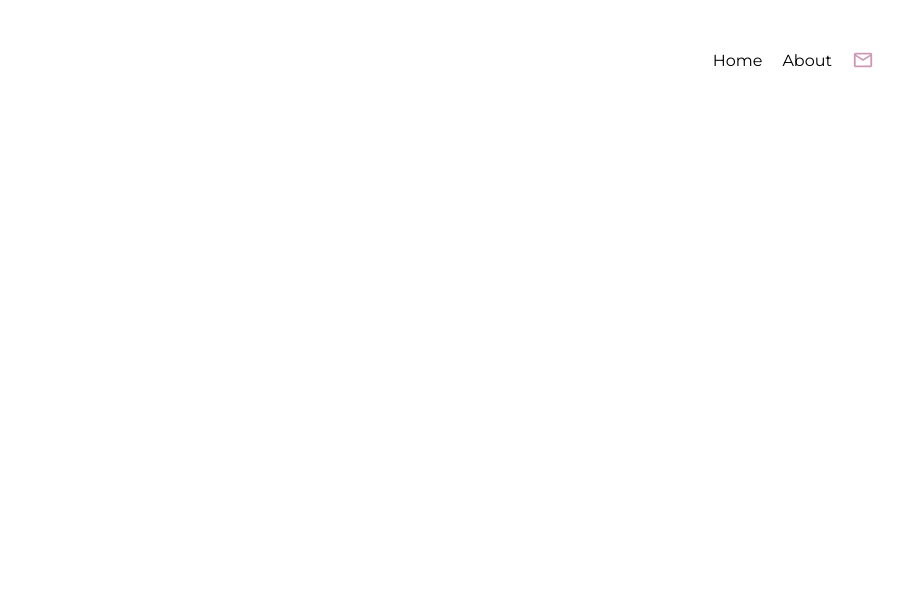
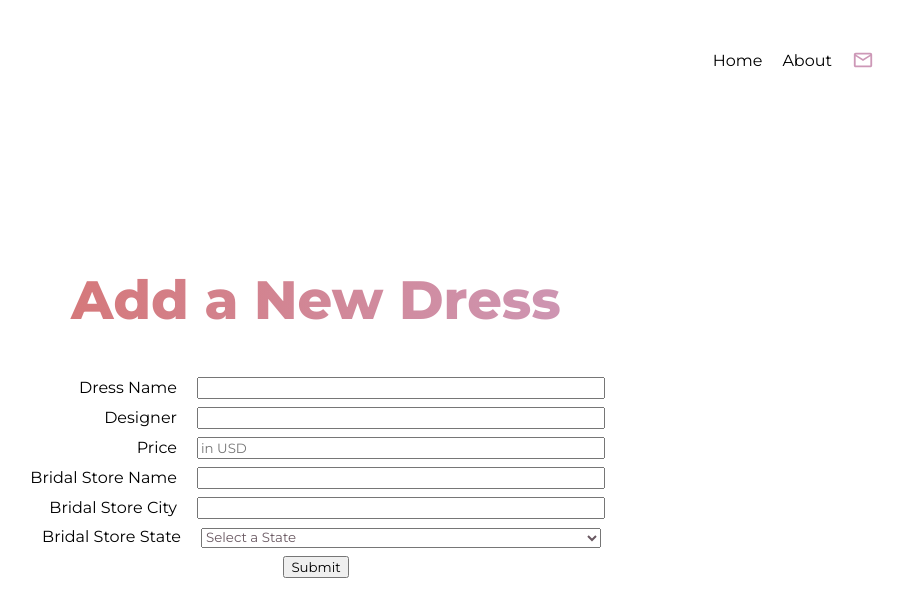
Before and after one commit to LilNoobie/gown-price-checker, a React (Create React App) app: page /form in a window 1280 px wide. Before the commit this address had no page. Shown: the top 616 px of the page, without its empty margins (324-1228 px from the left). Built offline with nearby package versions, Linux system fonts and the light colour scheme.

Commit message:
Started form

```diff
--- a/src/Components/App/App.jsx
+++ b/src/Components/App/App.jsx
@@ -7,6 +7,7 @@ import Navbar from '../Navbar/Navbar';
 import About from '../../Pages/About/About';
 import DressDetails from '../../Pages/Dress/DressDetails';
 import Home from '../../Pages/Home/Home';
+import Form from '../Form/Form';
 
 
 function App() {
@@ -18,6 +19,7 @@ function App() {
           <Route path="/" exact element={<Home />} />
           <Route path="/about" exact element={<About/>} />
           <Route path="/dress/:style" element={<DressDetails/>} />
+          <Route path="/form" element={<Form/>} />
         </Routes>
       </Router>
     </div>
--- /dev/null
+++ b/src/Components/Form/Form.css
@@ -0,0 +1,35 @@
+* {
+}
+
+.form {
+    width: 50vw;
+    height: 100vh;
+    display: flex;
+    align-items: center;
+    justify-content: center;
+    font-weight: 400;
+
+}
+
+.form h2 {
+    -webkit-text-fill-color: transparent;
+    background: linear-gradient(90deg, rgba(214,118,118,1) 0%, rgba(205,152,183,1) 100%, rgba(255,255,255,1) 100%);
+    -webkit-background-clip: text;
+    background-clip: text;
+    font-size: calc(38px + 2vmin);
+}
+
+.form label {
+    text-align: right;
+    display: inline-block;
+    width: 150px;
+    margin-bottom: 10px;
+    margin-right: 20px;
+}
+
+.form input,
+select {
+    display: inline-block;
+    width: 400px;
+    color: #695861;
+}
--- /dev/null
+++ b/src/Components/Form/Form.jsx
@@ -0,0 +1,103 @@
+import React from 'react';
+import './Form.css'
+
+function Form() {
+    return (
+        <div className="form">
+            <div className="addDress">
+                <h2>Add a New Dress</h2>
+                <form>
+                    <label>Dress Name</label>
+                    <input
+                        type="text"
+                        required
+                    /><br></br>
+                    <label>Designer</label>
+                    <input
+                        type="text"
+                        required
+                    />
+                    <br></br>
+                    <label>Price</label>
+                    <input
+                        type="number"
+                        min="0"
+                        max="100000"
+                        placeholder="in USD"
+                        required
+                    />
+                    <br></br>
+                    <label>Bridal Store Name</label>
+                    <input
+                        type="text"
+                    />
+                    <br></br>
+                    <label>Bridal Store City</label>
+                    <input
+                        type="text"
+                    />
+                    <br></br>
+                    <label>Bridal Store State</label>
+                    <select>
+                        <option value="AL">Select a State</option>
+                        <option value="AL">Alabama</option>
+                        <option value="AK">Alaska</option>
+                        <option value="AZ">Arizona</option>
+                        <option value="AR">Arkansas</option>
+                        <option value="CA">California</option>
+                        <option value="CO">Colorado</option>
+                        <option value="CT">Connecticut</option>
+                        <option value="DE">Delaware</option>
+                        <option value="DC">District Of Columbia</option>
+                        <option value="FL">Florida</option>
+                        <option value="GA">Georgia</option>
+                        <option value="HI">Hawaii</option>
+                        <option value="ID">Idaho</option>
+                        <option value="IL">Illinois</option>
+                        <option value="IN">Indiana</option>
+                        <option value="IA">Iowa</option>
+                        <option value="KS">Kansas</option>
+                        <option value="KY">Kentucky</option>
+                        <option value="LA">Louisiana</option>
+                        <option value="ME">Maine</option>
+                        <option value="MD">Maryland</option>
+                        <option value="MA">Massachusetts</option>
+                        <option value="MI">Michigan</option>
+                        <option value="MN">Minnesota</option>
+                        <option value="MS">Mississippi</option>
+                        <option value="MO">Missouri</option>
+                        <option value="MT">Montana</option>
+                        <option value="NE">Nebraska</option>
+                        <option value="NV">Nevada</option>
+                        <option value="NH">New Hampshire</option>
+                        <option value="NJ">New Jersey</option>
+                        <option value="NM">New Mexico</option>
+                        <option value="NY">New York</option>
+                        <option value="NC">North Carolina</option>
+                        <option value="ND">North Dakota</option>
+                        <option value="OH">Ohio</option>
+                        <option value="OK">Oklahoma</option>
+                        <option value="OR">Oregon</option>
+                        <option value="PA">Pennsylvania</option>
+                        <option value="RI">Rhode Island</option>
+                        <option value="SC">South Carolina</option>
+                        <option value="SD">South Dakota</option>
+                        <option value="TN">Tennessee</option>
+                        <option value="TX">Texas</option>
+                        <option value="UT">Utah</option>
+                        <option value="VT">Vermont</option>
+                        <option value="VA">Virginia</option>
+                        <option value="WA">Washington</option>
+                        <option value="WV">West Virginia</option>
+                        <option value="WI">Wisconsin</option>
+                        <option value="WY">Wyoming</option>
+                        <br></br>
+                    </select><br></br>
+                <button>Submit</button>
+                </form>
+            </div>
+        </div>
+    )
+}
+
+export default Form
--- a/src/Pages/About/About.css
+++ b/src/Pages/About/About.css
@@ -1,3 +1,6 @@
+* {
+
+}
 .box {
     width: 50vw;
 }
@@ -9,6 +12,7 @@
     flex-direction: column;
     align-items: center;
     justify-content: center;
+
 }
 
 .aboutTitle {
--- a/src/Pages/About/About.jsx
+++ b/src/Pages/About/About.jsx
@@ -15,7 +15,7 @@ function About() {
             hours pinning inspos and googling designers. We fall in love with multiple dresses, but we never really know how much
             they cost until we step into a shop.
 
-            <br></br><br></br>It's 2023, let's change that.
+            <br></br><br></br>It's 2023, let's help each other and change that.
             <br></br> </p>
         </div>
       </div>
--- a/src/Pages/Dress/DressDetails.css
+++ b/src/Pages/Dress/DressDetails.css
@@ -1,11 +1,6 @@
-*{
-
-}
-
-
 
 .dress {
-    min-height: 100vh;
+    height: 100vh;
     width: 50vw;
     display: flex;
     align-items: center;
@@ -34,7 +29,7 @@
 .dressName h1 {
     padding: 0px auto;
     align-items: flex-start;
-    font-size: 35px;
+    font-size: calc(20px + 2vmin)
 }
 
 .dressName h2 {
@@ -65,7 +60,7 @@
     margin: 2px;
 }
 
-.form {
+.formLink {
     margin-top: 50px;
 }
 
--- a/src/Pages/Dress/DressDetails.jsx
+++ b/src/Pages/Dress/DressDetails.jsx
@@ -1,11 +1,10 @@
 import React, { useState, useEffect } from 'react';
 import SampleData from '../../Components/Data.json';
 import { Link, useParams } from 'react-router-dom';
-import './DressDetails.css';
 import SampleImage from '../../assets/ines.jpg';
 import Tooltip from '@mui/material/Tooltip';
+import './DressDetails.css'
 
-<meta name="viewport" content="width=device-width, height=device-height, initial-scale=1"></meta>
 function DressDetails() {
   const { style } = useParams();
 
@@ -33,7 +32,7 @@ function DressDetails() {
             </div>
           </div>
 
-          <div className="form">
+          <div className="formLink">
             Know the price? <br></br>Share it here.
           </div>
         </div>
@@ -43,4 +42,4 @@ function DressDetails() {
 };
 
 
-export default DressDetails
+export default DressDetails;
```
